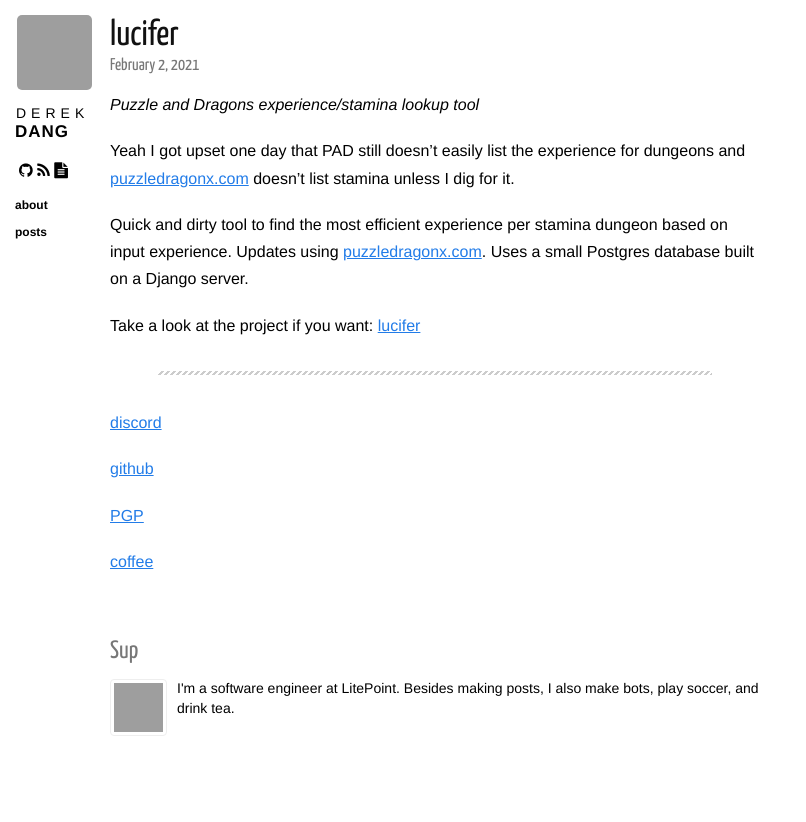
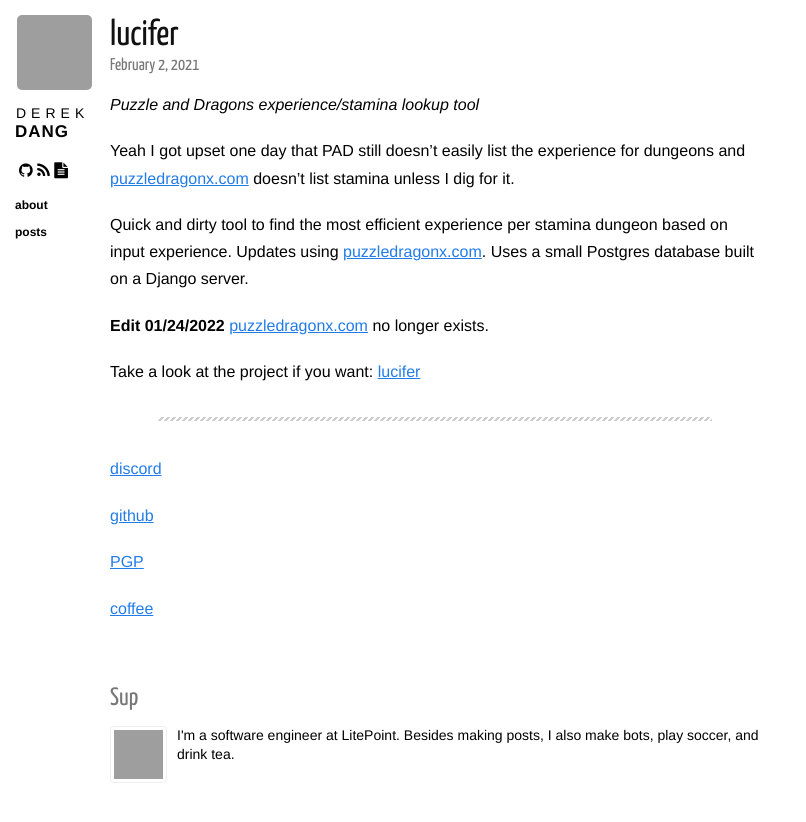
Before and after one commit to dqdang/dqdang.github.io, a Jekyll site: the page built from _posts/2021-02-02-lucifer.markdown, in a window 1280 px wide, cut to the strip 0-822 px from the top of the page. Shown: the whole strip, without its empty margins (0-806 px from the left). Built offline with Jekyll 4.4.1, drawn with Linux system fonts in a browser that asks for light colours; nearby versions of some CDN libraries; grey boxes are pictures that could not be loaded.

Commit message:
Add comment on future of project

```diff
--- a/_posts/2021-02-02-lucifer.markdown
+++ b/_posts/2021-02-02-lucifer.markdown
@@ -9,6 +9,9 @@ category: posts
 Yeah I got upset one day that PAD still doesn't easily list the experience for dungeons and [puzzledragonx.com][puzzledragonx.com] doesn't list stamina unless I dig for it.
 
 Quick and dirty tool to find the most efficient experience per stamina dungeon based on input experience. Updates using [puzzledragonx.com][puzzledragonx.com]. Uses a small Postgres database built on a Django server.
+
+**Edit 01/24/2022**
+[puzzledragonx.com][puzzledragonx.com] no longer exists.
 
 Take a look at the project if you want:
 [lucifer][lucifer]
```
